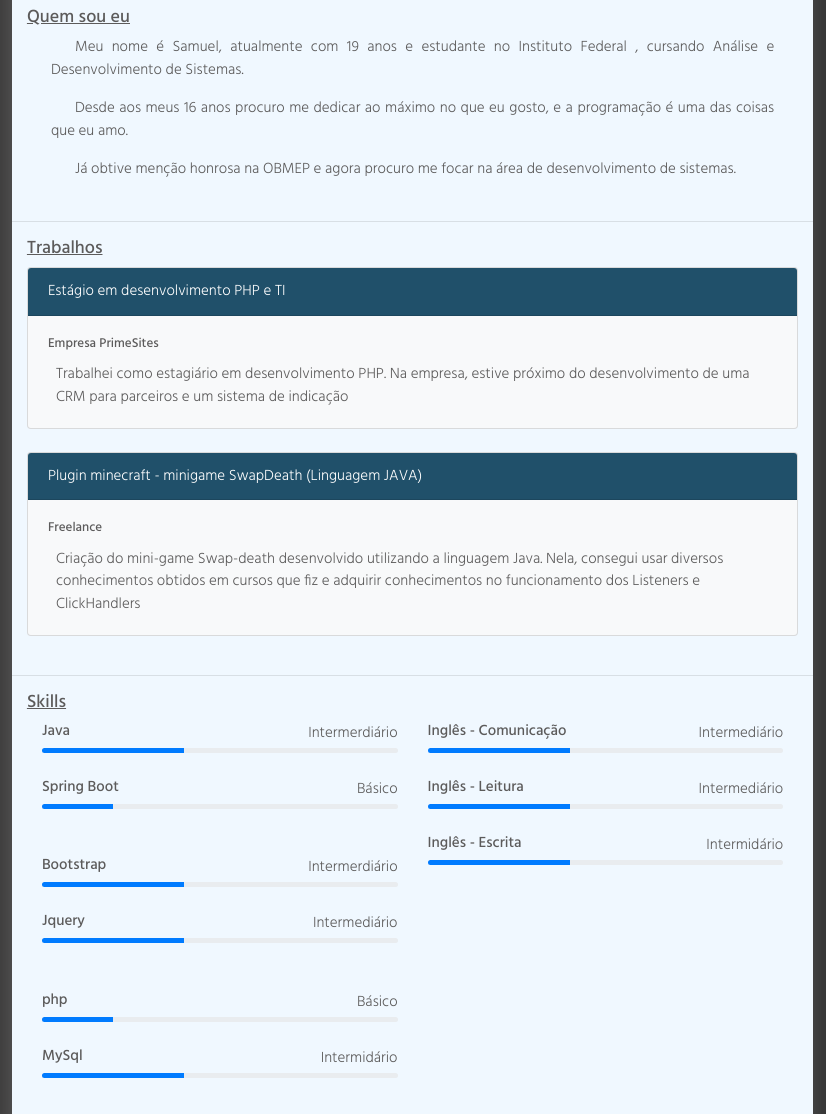
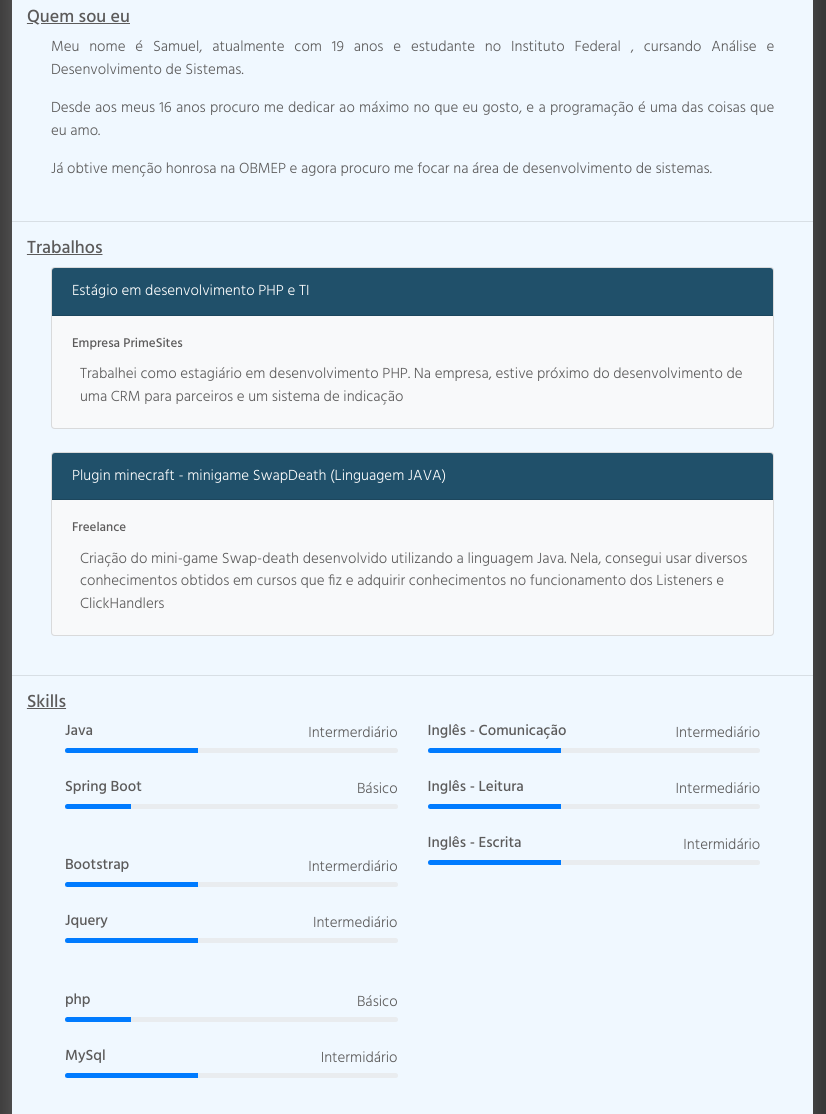
Before and after one commit to SamuelLimaCap/SamuelLimaCap.github.io, a plain HTML site: page index.html in a window 1280 px wide. Shown: the part 193-1307 px from the top of the page, 454-1280 px from the left. Drawn offline with nearby package versions, Linux system fonts and the light colour scheme.

Commit message:
Centralização dos elementos

```diff
--- a/index.html
+++ b/index.html
@@ -82,16 +82,16 @@
             <section class="container-fluid pb-2">
                 <h2><u>Quem sou eu</u></h2>
                 <p class="ml-4 mr-4 text-justify">
-                    <span class="ml-4"></span>Meu nome é Samuel, atualmente com 19 anos e estudante no Instituto Federal
+                    Meu nome é Samuel, atualmente com 19 anos e estudante no Instituto Federal
                     , cursando Análise e Desenvolvimento de Sistemas.
 
                 </p>
                 <p class="ml-4 mr-4 text-justify">
-                    <span class="ml-4"></span>Desde aos meus 16 anos
+                    Desde aos meus 16 anos
                     procuro me dedicar ao máximo no que eu gosto, e a programação é uma das coisas que eu amo.
                 </p>
                 <p class="ml-4 mr-4 text-justify">
-                    <span class="ml-4"></span>Já obtive menção honrosa na OBMEP e agora procuro me
+                    Já obtive menção honrosa na OBMEP e agora procuro me
                     focar na área de desenvolvimento de sistemas.
                 </p>
             </section>
@@ -101,7 +101,7 @@
             <!-- Trabalhos feitos -->
             <section class="works-wrapper container-fluid">
                 <h2><u>Trabalhos</u></h2>
-                <div class="card bg-light" >
+                <div class="card bg-light mx-4">
                     <div class="card-header bg-azulClaro">
                       Estágio em desenvolvimento PHP e TI
                     </div>
@@ -114,7 +114,7 @@
 
                 <br>
 
-                <div class="card bg-light" >
+                <div class="card bg-light mx-4" >
                     <div class="card-header bg-azulClaro">
                       Plugin minecraft - minigame SwapDeath (Linguagem JAVA)
                     </div>
@@ -136,7 +136,7 @@
                 <div class="container-fluid">
                     <h2><u>Skills</u></h2>
                     <div class="container-fluid">
-                        <div class="row">
+                        <div class="row mx-2">
                             <div class="col">
                                 <script>
                                     document.write(
```
